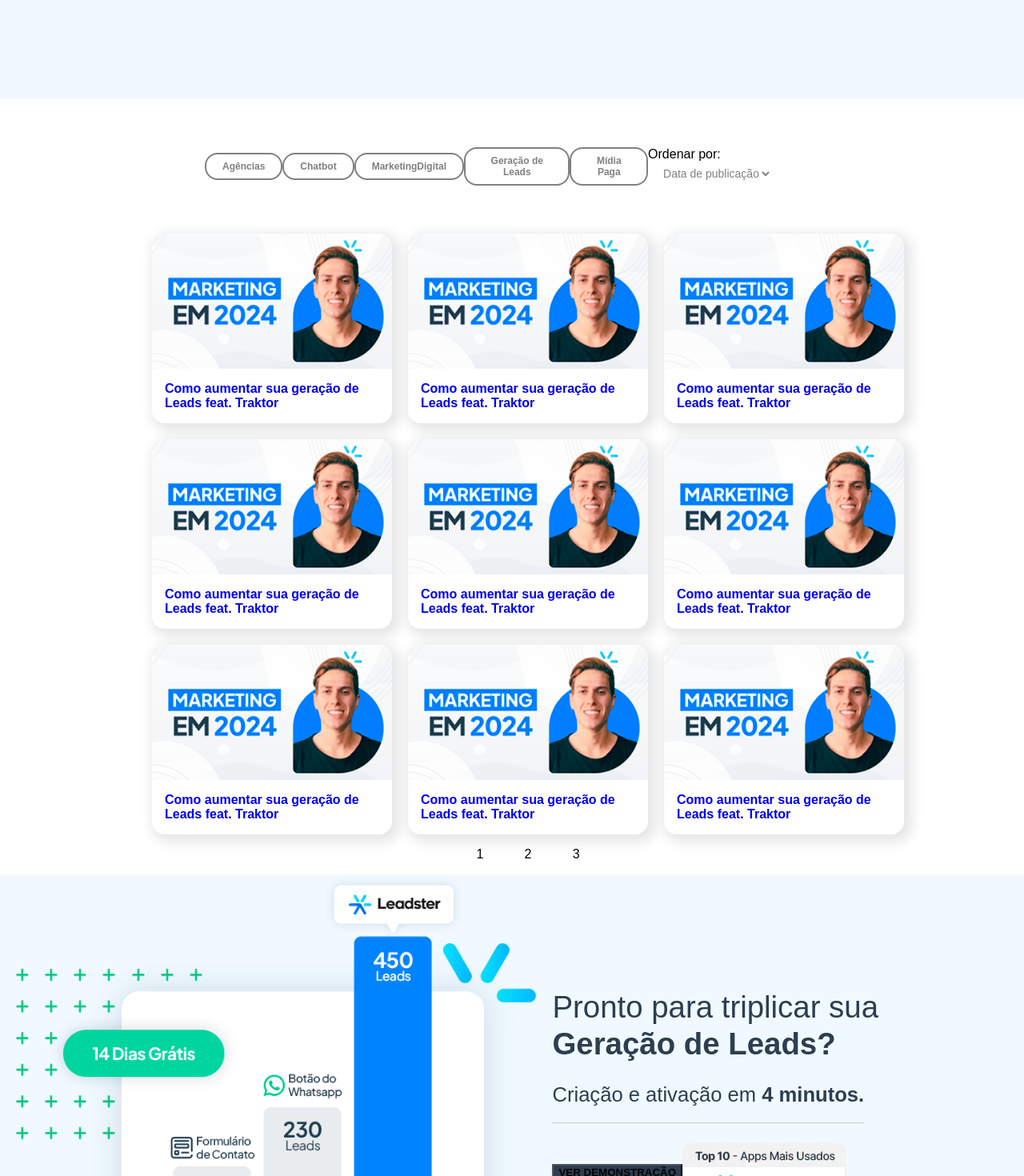
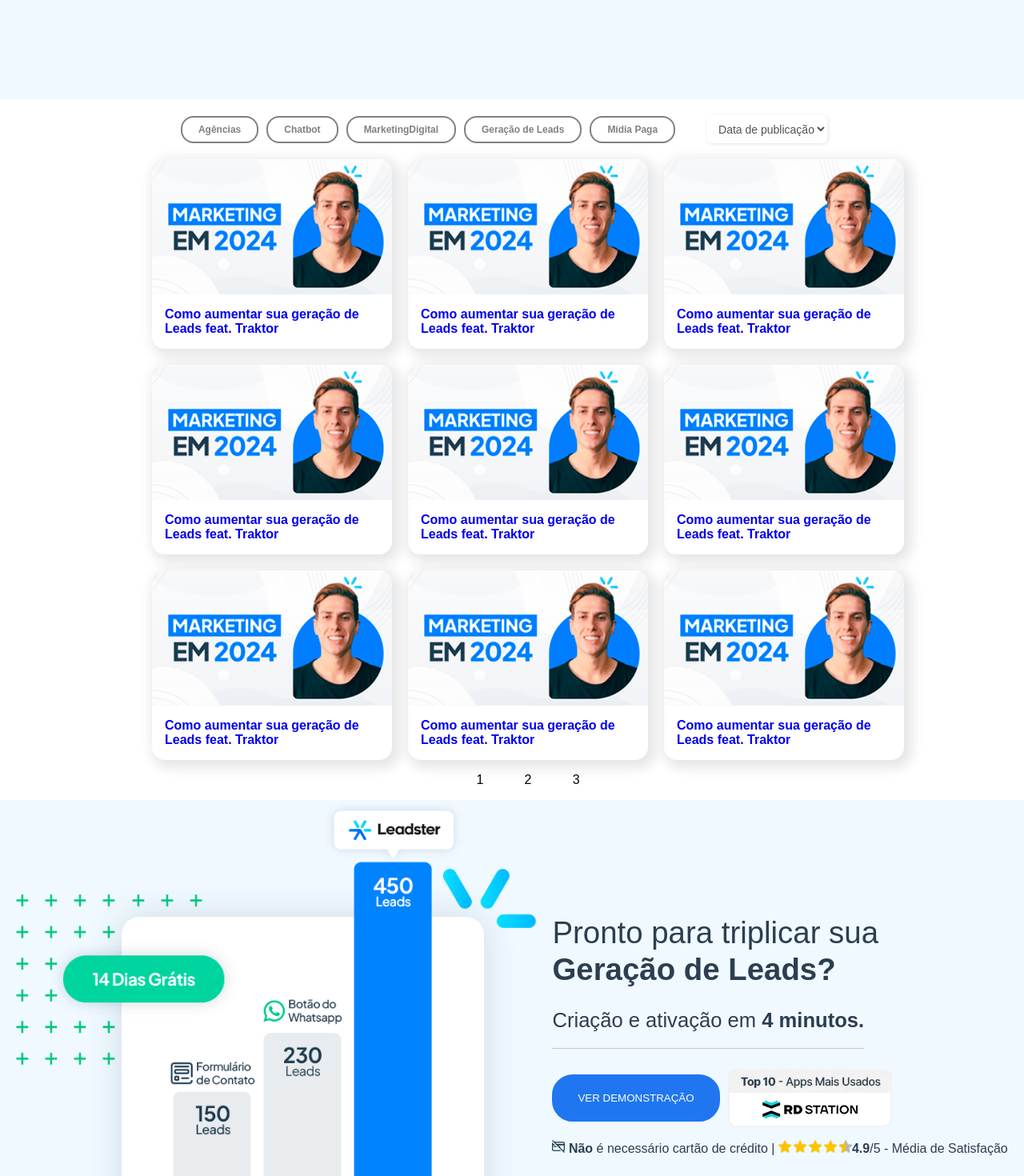
Before and after one commit to leomarzeuski/leadster-nextjs, a Next.js app: page / in a window 1280 px wide. Shown: the part 480-1950 px from the top of the page at 80% size. Built offline with nearby package versions, Linux system fonts and the light colour scheme.

Commit message:
Response & Styles and Animations

```diff
--- a/src/components/button/styles.ts
+++ b/src/components/button/styles.ts
@@ -16,6 +16,9 @@ export const Button = styled.button<PropsButton>`
   background-color: transparent;
   border: 2px solid gray;
   font-weight: 600;
+  @media (max-width: 768px) {
+    display: none;
+  }
   :hover {
     border: 2px solid #2c83fb;
     color: #2c83fb;
--- a/src/components/filterArea/styles.ts
+++ b/src/components/filterArea/styles.ts
@@ -1,10 +1,10 @@
 import styled from "styled-components";
 
 export const FilterContainer = styled.div`
-  width: 60%;
+  gap: 10px;
+  width: 100%;
   display: flex;
   flex-direction: row;
-  justify-content: space-evenly;
+  justify-content: center;
   align-items: center;
-  padding: 60px 80px;
 `;
--- /dev/null
+++ b/src/components/hook/index.tsx
@@ -0,0 +1,26 @@
+import { useEffect, useState } from "react";
+
+export function useOnScreen(ref, rootMargin = "0px") {
+  const [isIntersecting, setIntersecting] = useState(false);
+
+  useEffect(() => {
+    const observer = new IntersectionObserver(
+      ([entry]) => {
+        setIntersecting(entry.isIntersecting);
+      },
+      {
+        rootMargin,
+      }
+    );
+
+    if (ref.current) {
+      observer.observe(ref.current);
+    }
+
+    return () => {
+      observer.unobserve(ref.current);
+    };
+  }, []);
+
+  return isIntersecting;
+}
--- a/src/components/ourVideos/index.tsx
+++ b/src/components/ourVideos/index.tsx
@@ -1,45 +1,20 @@
 import * as S from "./styles";
 import FilterArea from "../filterArea";
 import Pagination from "../pagination";
-
-
-const videos: {url:string; description: string}[] = [
-{url: "https://www.youtube.com", description: "Como aumentar sua geração de Leads feat. Traktor"},
-{url: "https://www.youtube.com", description: "Como aumentar sua geração de Leads feat. Traktor"},
-{url: "https://www.youtube.com", description: "Como aumentar sua geração de Leads feat. Traktor"},
-{url: "https://www.youtube.com", description: "Como aumentar sua geração de Leads feat. Traktor"},
-{url: "https://www.youtube.com", description: "Como aumentar sua geração de Leads feat. Traktor"},
-{url: "https://www.youtube.com", description: "Como aumentar sua geração de Leads feat. Traktor"},
-{url: "https://www.youtube.com", description: "Como aumentar sua geração de Leads feat. Traktor"},
-{url: "https://www.youtube.com", description: "Como aumentar sua geração de Leads feat. Traktor"},
-{url: "https://www.youtube.com", description: "Como aumentar sua geração de Leads feat. Traktor"},
-{url: "https://www.youtube.com", description: "Como aumentar sua geração de Leads feat. Traktor"},
-{url: "https://www.youtube.com", description: "Como aumentar sua geração de Leads feat. Traktor"},
-{url: "https://www.youtube.com", description: "Como aumentar sua geração de Leads feat. Traktor"},
-{url: "https://www.youtube.com", description: "Como aumentar sua geração de Leads feat. Traktor"},
-{url: "https://www.youtube.com", description: "Como aumentar sua geração de Leads feat. Traktor"},
-{url: "https://www.youtube.com", description: "Como aumentar sua geração de Leads feat. Traktor"},
-{url: "https://www.youtube.com", description: "Como aumentar sua geração de Leads feat. Traktor"},
-{url: "https://www.youtube.com", description: "Como aumentar sua geração de Leads feat. Traktor"},
-{url: "https://www.youtube.com", description: "Como aumentar sua geração de Leads feat. Traktor"},
-{url: "https://www.youtube.com", description: "Como aumentar sua geração de Leads feat. Traktor"},
-{url: "https://www.youtube.com", description: "Como aumentar sua geração de Leads feat. Traktor"},
-{url: "https://www.youtube.com", description: "Como aumentar sua geração de Leads feat. Traktor"},
-{url: "https://www.youtube.com", description: "Como aumentar sua geração de Leads feat. Traktor"},
-{url: "https://www.youtube.com", description: "Como aumentar sua geração de Leads feat. Traktor"},
-{url: "https://www.youtube.com", description: "Como aumentar sua geração de Leads feat. Traktor"},
-{url: "https://www.youtube.com", description: "Como aumentar sua geração de Leads feat. Traktor"},
-{url: "https://www.youtube.com", description: "Como aumentar sua geração de Leads feat. Traktor"},
-];
+import React, { useRef } from "react";
+import { useOnScreen } from "../hook";
+import { videos } from "./mock";
 
 const OurVideos: React.FC = () => {
-
-
+  const ref = useRef(null);
+  const onScreen = useOnScreen(ref);
   return (
+    <S.AnimatedItem ref={ref} className={onScreen ? "on-screen" : ""}>
       <S.Container>
         <FilterArea />
         <Pagination videosPerPage={9} data={videos} />
       </S.Container>
+    </S.AnimatedItem>
   );
 };
 
--- /dev/null
+++ b/src/components/ourVideos/mock.ts
@@ -0,0 +1,106 @@
+export const videos: { url: string; description: string }[] = [
+  {
+    url: "https://www.youtube.com",
+    description: "Como aumentar sua geração de Leads feat. Traktor",
+  },
+  {
+    url: "https://www.youtube.com",
+    description: "Como aumentar sua geração de Leads feat. Traktor",
+  },
+  {
+    url: "https://www.youtube.com",
+    description: "Como aumentar sua geração de Leads feat. Traktor",
+  },
+  {
+    url: "https://www.youtube.com",
+    description: "Como aumentar sua geração de Leads feat. Traktor",
+  },
+  {
+    url: "https://www.youtube.com",
+    description: "Como aumentar sua geração de Leads feat. Traktor",
+  },
+  {
+    url: "https://www.youtube.com",
+    description: "Como aumentar sua geração de Leads feat. Traktor",
+  },
+  {
+    url: "https://www.youtube.com",
+    description: "Como aumentar sua geração de Leads feat. Traktor",
+  },
+  {
+    url: "https://www.youtube.com",
+    description: "Como aumentar sua geração de Leads feat. Traktor",
+  },
+  {
+    url: "https://www.youtube.com",
+    description: "Como aumentar sua geração de Leads feat. Traktor",
+  },
+  {
+    url: "https://www.youtube.com",
+    description: "Como aumentar sua geração de Leads feat. Traktor",
+  },
+  {
+    url: "https://www.youtube.com",
+    description: "Como aumentar sua geração de Leads feat. Traktor",
+  },
+  {
+    url: "https://www.youtube.com",
+    description: "Como aumentar sua geração de Leads feat. Traktor",
+  },
+  {
+    url: "https://www.youtube.com",
+    description: "Como aumentar sua geração de Leads feat. Traktor",
+  },
+  {
+    url: "https://www.youtube.com",
+    description: "Como aumentar sua geração de Leads feat. Traktor",
+  },
+  {
+    url: "https://www.youtube.com",
+    description: "Como aumentar sua geração de Leads feat. Traktor",
+  },
+  {
+    url: "https://www.youtube.com",
+    description: "Como aumentar sua geração de Leads feat. Traktor",
+  },
+  {
+    url: "https://www.youtube.com",
+    description: "Como aumentar sua geração de Leads feat. Traktor",
+  },
+  {
+    url: "https://www.youtube.com",
+    description: "Como aumentar sua geração de Leads feat. Traktor",
+  },
+  {
+    url: "https://www.youtube.com",
+    description: "Como aumentar sua geração de Leads feat. Traktor",
+  },
+  {
+    url: "https://www.youtube.com",
+    description: "Como aumentar sua geração de Leads feat. Traktor",
+  },
+  {
+    url: "https://www.youtube.com",
+    description: "Como aumentar sua geração de Leads feat. Traktor",
+  },
+  {
+    url: "https://www.youtube.com",
+    description: "Como aumentar sua geração de Leads feat. Traktor",
+  },
+  {
+    url: "https://www.youtube.com",
+    description: "Como aumentar sua geração de Leads feat. Traktor",
+  },
+  {
+    url: "https://www.youtube.com",
+    description: "Como aumentar sua geração de Leads feat. Traktor",
+  },
+  {
+    url: "https://www.youtube.com",
+    description: "Como aumentar sua geração de Leads feat. Traktor",
+  },
+  {
+    url: "https://www.youtube.com",
+    description: "Como aumentar sua geração de Leads feat. Traktor",
+  },
+];
--- a/src/components/ourVideos/styles.ts
+++ b/src/components/ourVideos/styles.ts
@@ -1,4 +1,14 @@
-import styled from "styled-components";
+import styled, { keyframes } from "styled-components";
+
+const fadeIn = keyframes`
+  0% { opacity: 0; }
+  100% { opacity: 1; }
+`;
+
+const slideInFromLeft = keyframes`
+  0% { transform: translateX(-100%); }
+  100% { transform: translateX(0); }
+`;
 
 export const Container = styled.div`
   display: flex;
@@ -6,4 +16,14 @@ export const Container = styled.div`
   justify-content: center;
   align-items: center;
   width: 100%;
+
+  &.on-screen {
+    animation: ${fadeIn} 1s ease-in-out;
+  }
 `;
+
+export const AnimatedItem = styled.div`
+  &.on-screen {
+    animation: ${slideInFromLeft} 1s ease-in-out;
+  }
+`;
--- a/src/components/payment/styles.ts
+++ b/src/components/payment/styles.ts
@@ -55,12 +55,25 @@ export const ButtonContainer = styled.div`
   flex-direction: row;
   justify-content: space-evenly;
   align-items: center;
+  gap: 10px;
 `;
 
 export const Button = styled.button`
-  background-color: #2c3e50;
-  font-weight: 600;
-  type: button;
+  padding: 20px 30px;
+  border-radius: 26px;
+  border: 2px solid #1f76f0;
+  background: #1f76f0;
+  color: #ffffff;
+  cursor: pointer;
+  transition: all 0.3s ease-in-out;
+
+  &:hover {
+    background: transparent;
+    color: #1f76f0;
+  }
+  @media (max-width: 768px) {
+    padding: 10px 20px;
+  }
 `;
 
 export const Text = styled.p`
--- a/src/components/select/index.tsx
+++ b/src/components/select/index.tsx
@@ -2,13 +2,19 @@ import * as S from "./styles";
 
 const Select: React.FC = () => {
   return (
-    <div>
-      <label>Ordenar por: </label>
+    <S.Container>
+      <S.ResponsiveSelect>
+        <option value="agencies">Agências</option>
+        <option value="chatbot">Chatbot</option>
+        <option value="digitalMarketing">Marketing Digital</option>
+        <option value="leadGeneration">Geração de Leads</option>
+        <option value="paidMedia">Mídia Paga</option>
+      </S.ResponsiveSelect>
       <S.Select>
         <option value="date">Data de publicação</option>
         <option value="other">Outras opções</option>
       </S.Select>
-    </div>
+    </S.Container>
   );
 };
 
--- a/src/components/select/styles.ts
+++ b/src/components/select/styles.ts
@@ -1,21 +1,62 @@
 import styled from "styled-components";
 
+export const Container = styled.div`
+  display: flex;
+  padding: 20px;
+`;
+
 export const Select = styled.select`
-  width: fit-content;
-  height: 30px;
-  background: white;
-  color: gray;
-  padding-left: 5px;
+  max-width: 200px;
+  height: 35px;
+  background: #ffffff;
+  color: #525252;
+  padding-left: 10px;
   font-size: 14px;
   border: none;
   margin-left: 10px;
+  border-radius: 5px;
+  box-shadow: 1px 1px 5px rgba(0, 0, 0, 0.1);
+
+  &:focus {
+    outline: none;
+    box-shadow: 1px 1px 10px rgba(0, 0, 0, 0.1);
+  }
 
   option {
-    color: black;
-    background: white;
+    color: #525252;
+    background: #ffffff;
     display: flex;
-    white-space: pre;
     min-height: 20px;
     padding: 0px 2px 1px;
   }
 `;
+
+export const ResponsiveSelect = styled.select`
+  display: none;
+  width: 200px;
+  height: 35px;
+  background: #ffffff;
+  color: #525252;
+  padding-left: 10px;
+  font-size: 14px;
+  border: none;
+  margin-left: 10px;
+  border-radius: 5px;
+  box-shadow: 1px 1px 5px rgba(0, 0, 0, 0.1);
+
+  &:focus {
+    outline: none;
+    box-shadow: 1px 1px 10px rgba(0, 0, 0, 0.1);
+  }
+
+  option {
+    color: #525252;
+    background: #ffffff;
+    display: flex;
+    min-height: 20px;
+    padding: 0px 2px 1px;
+  }
+  @media (max-width: 768px) {
+    display: block;
+  }
+`;
```
